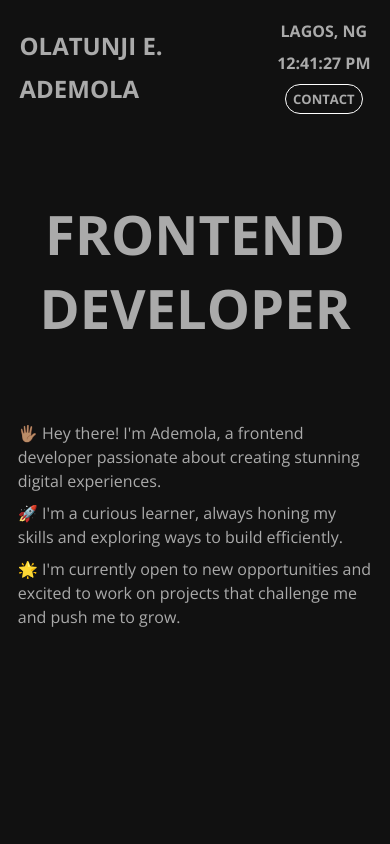
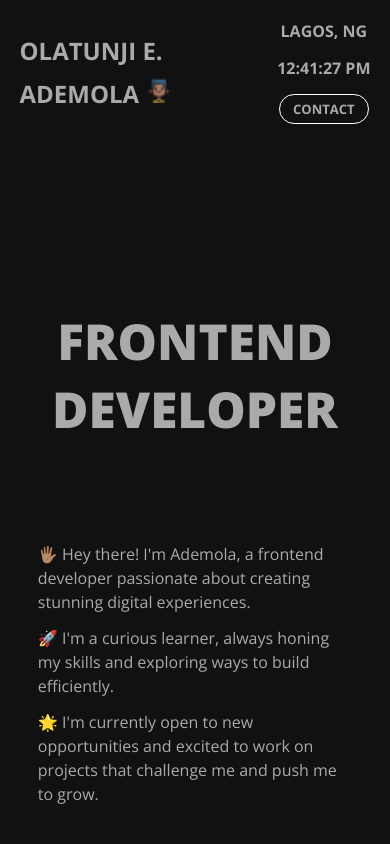
Before and after one commit to aaade-pm/my-folio, a React (Vite) app: page / in a window 390 px wide. Shown: the top 844 px of the page. Built offline with nearby package versions, Linux system fonts and the light colour scheme.

Commit message:
UI changes

```diff
--- a/src/App.jsx
+++ b/src/App.jsx
@@ -1,11 +1,9 @@
 import Footer from "./views/Footer";
 import Hero from "./views/Hero";
-import Nav from "./components/Nav";
 
 const App = () => {
   return (
     <div>
-      <Nav />
       <Hero />
       <Footer />
     </div>
--- a/src/components/Nav.jsx
+++ b/src/components/Nav.jsx
@@ -1,4 +1,5 @@
 import ContactButton from "./ContactButton";
+import boy from "../assets/boy.png";
 
 const Nav = () => {
   const surname = "OLATUNJI E.";
@@ -9,7 +10,12 @@ const Nav = () => {
     <div className="nav">
       <div className="header-name">
         <h1>{surname}</h1>
-        <h1>{middlename}</h1>
+        <h1>
+          {middlename}
+          <span>
+            <img src={boy} alt="boy icon" />
+          </span>
+        </h1>
       </div>
       <div className="header-title">
         <h3>LAGOS, NG</h3>
--- a/src/index.css
+++ b/src/index.css
@@ -24,6 +24,9 @@
 
 .header {
   display: flex;
+  justify-content: center;
+  align-items: center;
+  gap: 5%;
   padding: 2%;
 }
 
@@ -32,15 +35,34 @@
   gap: 10px;
 }
 
+.header-name h1 {
+  font-size: 1.8rem;
+  font-weight: 700;
+}
+
+.header-name img {
+  width: 30px;
+  height: 25px;
+  margin-left: 5px;
+}
+
+.header-name h1:hover {
+  color: var(--white);
+}
+
 .header-title {
   display: flex;
   justify-content: center;
-  gap: 10px;
+  align-items: center;
+  gap: 15px;
 }
 
 .header-description {
   display: flex;
-  font-size: 4.5rem;
+}
+
+.header-description h1 {
+  font-size: 6.4rem;
   font-weight: 900;
 }
 
@@ -51,11 +73,9 @@
 .about {
   display: flex;
   flex-direction: column;
-  justify-content: flex-end;
-  gap: 8px;
+  gap: 12px;
   text-align: left;
-  height: 300px;
-  padding: 10px;
+  padding: 30px;
   /* border: 1px solid var(--text-color); */
 }
 
@@ -66,8 +86,9 @@
   font-size: 13px;
   font-weight: 700;
   text-align: center;
-  padding: 5px 7px;
+  padding: 5px 13px;
   text-decoration: none;
+  margin-left: 20px;
 }
 
 .contact button:hover {
@@ -162,7 +183,7 @@
   }
 
   .header-description h1 {
-    font-size: 3.4rem;
+    font-size: 3.1rem;
   }
 
   .about {
@@ -173,6 +194,10 @@
 
   .about p {
     line-height: 1.5;
+  }
+
+  .contact button {
+    margin-left: 0;
   }
 
   /* mobile footer styling */
@@ -222,6 +247,10 @@
     flex-direction: column;
   }
 
+  .header-name h1 {
+    font-size: 2rem;
+  }
+
   .header-descriptions {
     margin-top: 10%;
     display: flex;
@@ -230,7 +259,7 @@
   }
 
   .header-description h1 {
-    font-size: 5.7rem;
+    font-size: 4.8rem;
   }
 
   .header-title {
@@ -250,6 +279,7 @@
 
   .contact button {
     font-size: 1.2rem;
+    margin-left: 0;
   }
 
   /* mobile footer styling */
@@ -284,10 +314,18 @@
   }
 
   .header-description {
-    font-size: 4.2rem;
+    justify-content: center;
+  }
+
+  .header-description h1 {
+    font-size: 7.8rem;
   }
   .header-descriptions {
     margin-top: 10%;
+  }
+
+  .header-title {
+    flex-direction: column;
   }
 
   .contact button {
--- a/src/views/Hero.jsx
+++ b/src/views/Hero.jsx
@@ -1,4 +1,4 @@
-// import React from 'react'
+import Nav from "../components/Nav";
 
 const Hero = () => {
   const desc1 = "FRONTEND";
@@ -8,7 +8,9 @@ const Hero = () => {
   const aboutMe3 = `🌟 I'm currently open to new opportunities and excited to work on projects that challenge me and push me to grow.`;
 
   return (
-    <div>
+    <div className="hero">
+      <Nav />
+
       <header className="header">
         <div className="header-descriptions">
           <div className="header-description">
```
Also changed, not shown: src/assets/boy.png (added).
